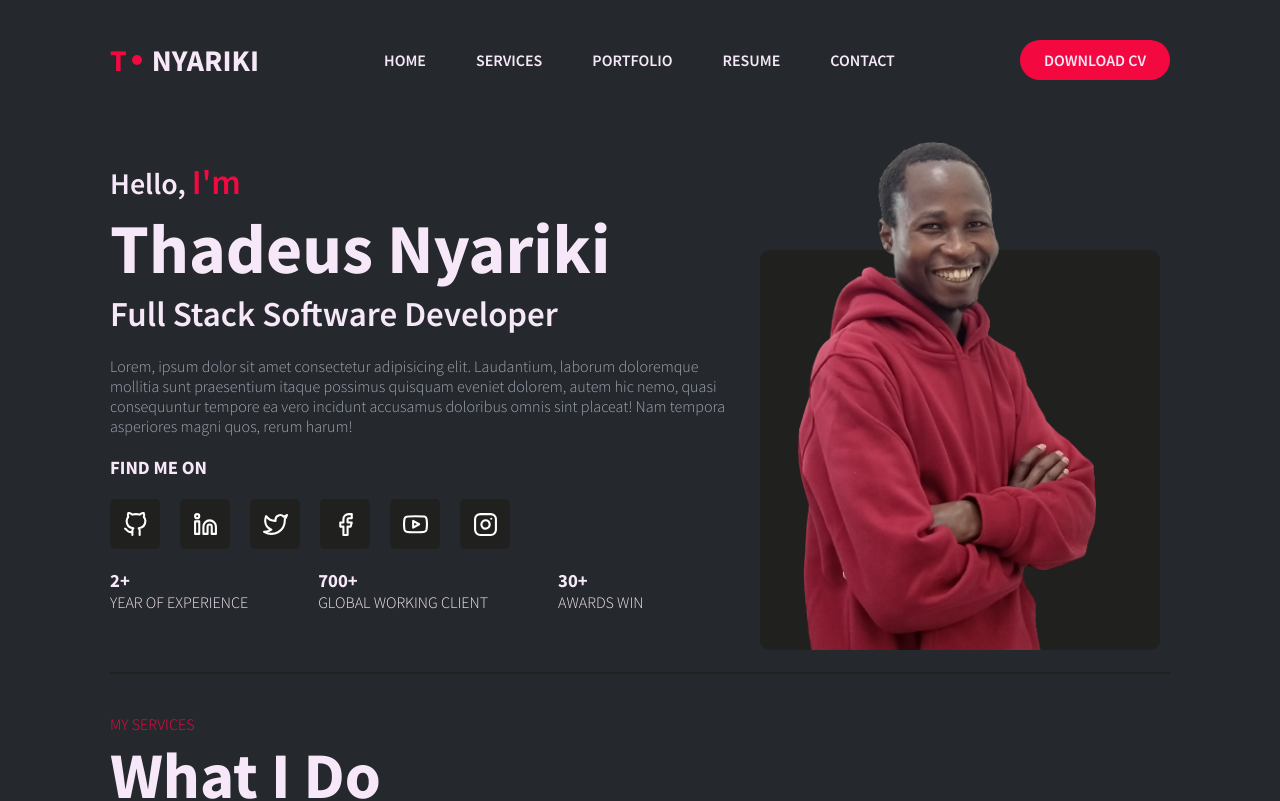
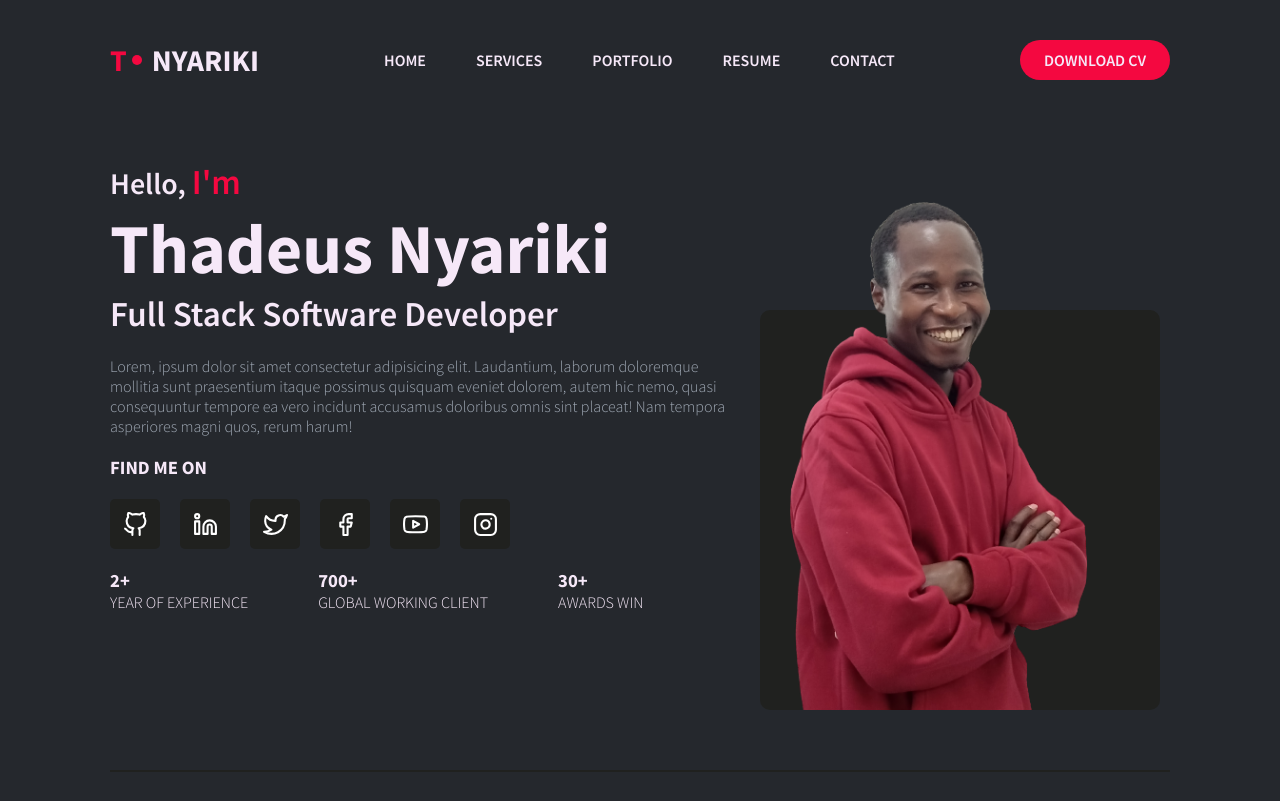
Before and after one commit to thadeusdev/portfolio-website, a React (Create React App) app: page / in a window 1280 px wide. Shown: the top 801 px of the page. Built offline with nearby package versions, Linux system fonts and the light colour scheme.

Commit message:
Home imagePosition

```diff
--- a/src/pages/Home/Home.scss
+++ b/src/pages/Home/Home.scss
@@ -80,7 +80,6 @@
         }
     }
     .right{
-        // background-color: red;
         flex: 1;
         position: relative;
         display: flex;
@@ -92,14 +91,12 @@
             width: 400px;
             height: 400px;
             background-color: #20211f;
-            top: 90px;
+            top: 150px;
             border-radius: 10px;
         }
         img{
-            position: absolute;
             height: 550px;
-            top: -60px;
-            right: -5px;
+            z-index: 90;
         }
     }
 }
```
